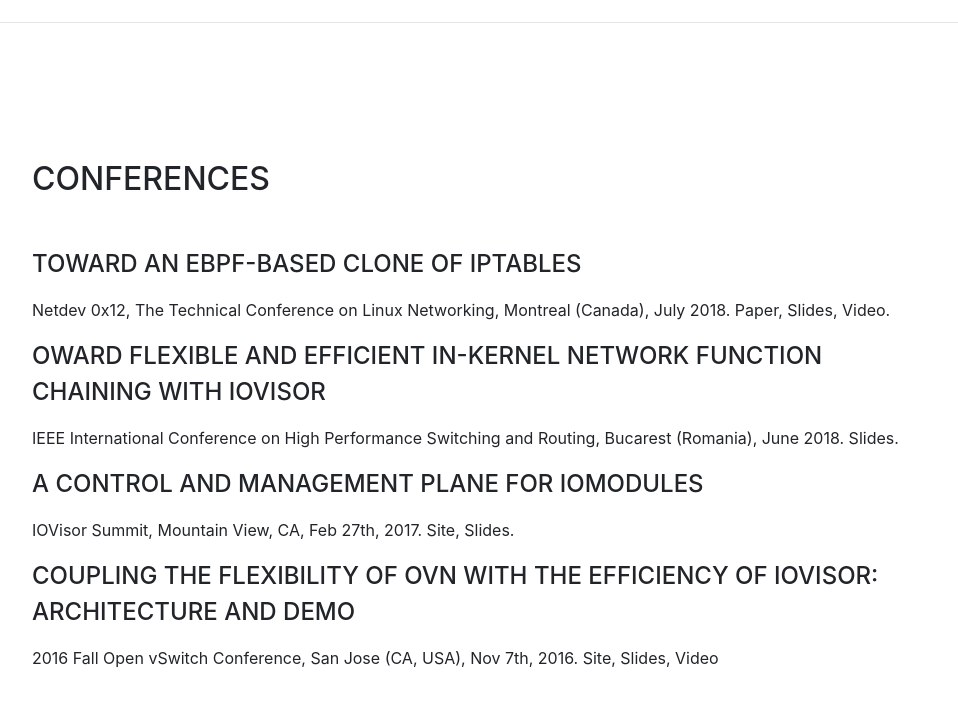
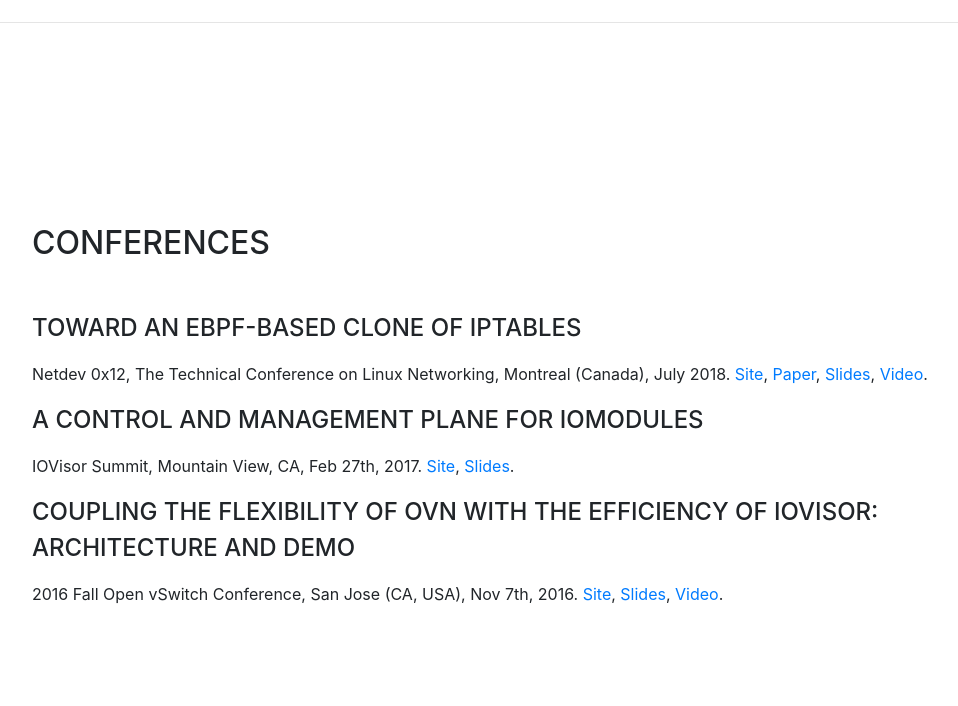
Before and after one commit to mbertrone/mbertrone.github.io, a website with bundled scripts: page index.html in a window 1280 px wide. Shown: the part 4753-5459 px from the top of the page, without its empty margins (288-1246 px from the left). Built offline with nearby package versions, Linux system fonts and the light colour scheme; a web font is replaced by a local one.

Commit message:
Update index.html

```diff
--- a/index.html
+++ b/index.html
@@ -291,16 +291,25 @@
           <h2 class="mb-5">Conferences</h2>
 
           <div class="subheading mb-3">Toward an eBPF-based clone of iptables</div>
-          <p>Netdev 0x12, The Technical Conference on Linux Networking, Montreal (Canada), July 2018. Paper, Slides, Video.</p>
-
-          <div class="subheading mb-3">oward Flexible and Efficient In-Kernel Network Function Chaining with IOVisor</div>
-          <p>IEEE International Conference on High Performance Switching and Routing, Bucarest (Romania), June 2018. Slides.</p>
+          <p>Netdev 0x12, The Technical Conference on Linux Networking, Montreal (Canada), July 2018.
+            <a target="_blank" href="https://www.netdevconf.org/0x12/session.html?toward-an-ebpf-based-clone-of-iptables">Site</a>,
+            <a target="_blank" href="https://www.files.netdevconf.org/d/d5860f7492b040a4bbc5/">Paper</a>,
+            <a target="_blank" href="https://www.files.netdevconf.org/d/1fb9e14a27cd4f64af5b/">Slides</a>,
+            <a target="_blank" href="https://youtu.be/Lfq9sXhNSDE">Video</a>.
+          </p>
 
           <div class="subheading mb-3">A Control and Management Plane for IOModules</div>
-          <p>IOVisor Summit, Mountain View, CA, Feb 27th, 2017. Site, Slides.</p>
+          <p>IOVisor Summit, Mountain View, CA, Feb 27th, 2017.
+            <a target="_blank" href="https://qmonnet.github.io/whirl-offload/2017/03/03/iovisor-summit-summary#a-control--management-plane-for-iomodules">Site</a>,
+            <a target="_blank" href="http://fulvio.frisso.net/files/17-IOVisorSummit-CtrlMgmtPlane.pdf">Slides</a>.
+          </p>
 
           <div class="subheading mb-3">Coupling the Flexibility of OVN with the Efficiency of IOVisor: Architecture and Demo</div>
-          <p>2016 Fall Open vSwitch Conference, San Jose (CA, USA), Nov 7th, 2016. Site, Slides, Video </p>
+          <p>2016 Fall Open vSwitch Conference, San Jose (CA, USA), Nov 7th, 2016.
+            <a target="_blank" href="http://www.openvswitch.org//support/ovscon2016/">Site</a>,
+            <a target="_blank" href="http://www.openvswitch.org//support/ovscon2016/7/1245-bertrone.pdf">Slides</a>,
+            <a target="_blank" href="https://www.youtube.com/watch?v=9cmR2NuAGz0">Video</a>.
+          </p>
 
       </section>
 
```
